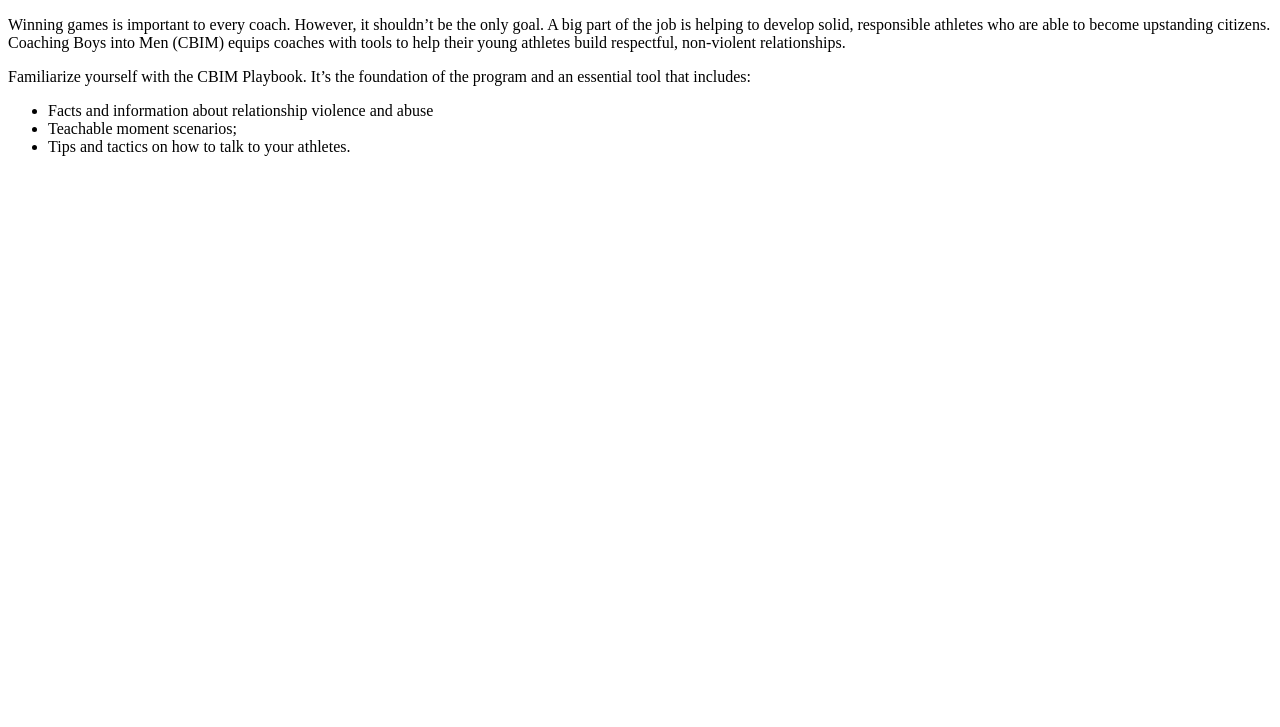
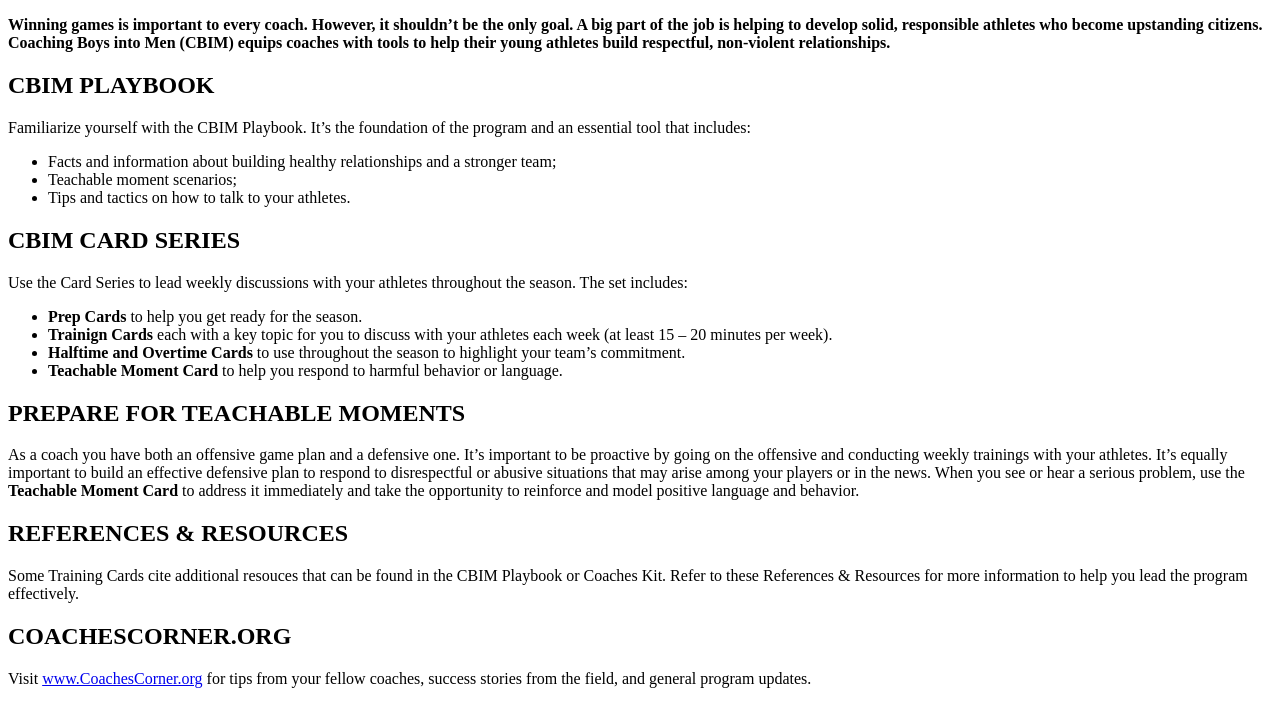
Before and after one commit to cbim/coachesdvhackathon, a Jekyll site: the page built from cards/prep1.md, in a window 1280 px wide. Shown: the top 727 px of the page. Built offline with Jekyll 4.4.1, drawn with Linux system fonts in a browser that asks for light colours; nearby versions of some CDN libraries; library files that are not in the unit come from our copies.

Commit message:
Updated card prep1

```diff
--- a/cards/prep1.md
+++ b/cards/prep1.md
@@ -5,12 +5,36 @@
 order: 1
 number: 1
 ---
+<strong>
+Winning games is important to every coach. However, it shouldn’t be the only goal. A big part of the job is helping to develop solid, responsible athletes who become upstanding citizens. Coaching Boys into Men (CBIM) equips coaches with tools to help their young athletes build respectful, non-violent relationships.
+</strong>
 
-Winning games is important to every coach. However, it shouldn't be the only goal. A big part of the job is helping to develop solid, responsible athletes who are able to become upstanding citizens. Coaching Boys into Men (CBIM) equips coaches with tools to help their young athletes build respectful, non-violent relationships.
+CBIM PLAYBOOK
+-------------
+Familiarize yourself with the CBIM Playbook. It’s the foundation of the program and an essential tool that includes:
 
+- Facts and information about building healthy relationships and a stronger team;
+- Teachable moment scenarios;
+- Tips and tactics on how to talk to
+your athletes.
 
-Familiarize yourself with the CBIM Playbook. It's the foundation of the program and an essential tool that includes:
+CBIM CARD SERIES
+----------------
+Use the Card Series to lead weekly discussions with your athletes throughout the season. The set includes:
 
-* Facts and information about relationship violence and abuse
-* Teachable moment scenarios;
-* Tips and tactics on how to talk to your athletes.
+- **Prep Cards** to help you get ready for the season.
+- **Trainign Cards** each with a key topic for you to discuss with your athletes each week (at least 15 – 20 minutes per week).
+- **Halftime and Overtime Cards** to use throughout the season to highlight your team’s commitment.
+- **Teachable Moment Card** to help you respond to harmful behavior or language.
+
+PREPARE FOR TEACHABLE MOMENTS
+-----------------------------
+As a coach you have both an offensive game plan and a defensive one. It's important to be proactive by going on the offensive and conducting weekly trainings with your athletes. It's equally important to build an effective defensive plan to respond to disrespectful or abusive situations that may arise among your players or in the news. When you see or hear a serious problem, use the **Teachable Moment Card** to address it immediately and take the opportunity to reinforce and model positive language and behavior.
+
+REFERENCES & RESOURCES
+----------------------
+Some Training Cards cite additional resouces that can be found in the CBIM Playbook or Coaches Kit. Refer to these References & Resources for more information to help you lead the program effectively.
+
+COACHESCORNER.ORG
+-----------------
+Visit  [www.CoachesCorner.org](http://www.coachescorner.org/) for tips from your fellow coaches, success stories from the field, and general program updates.
```
